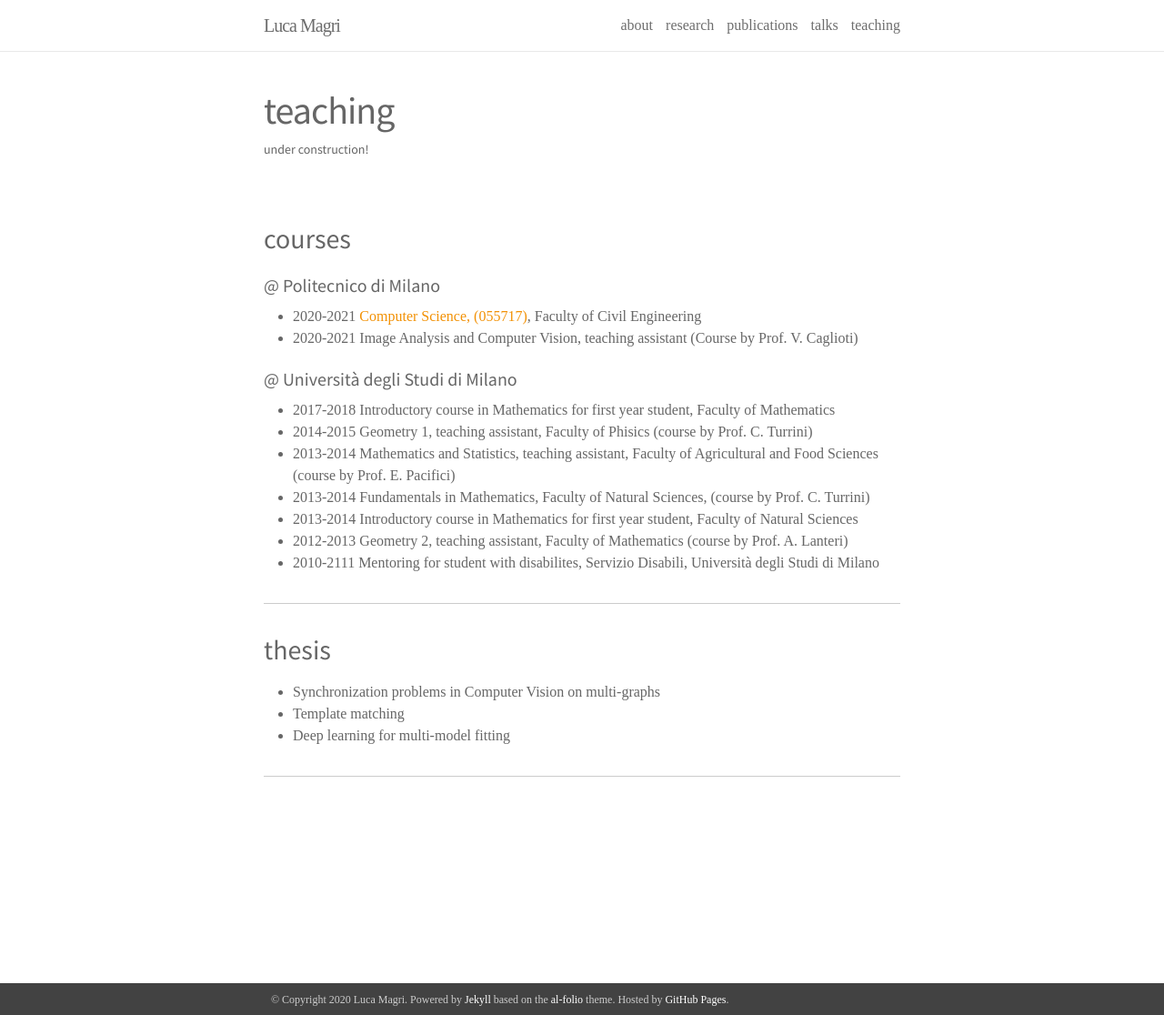
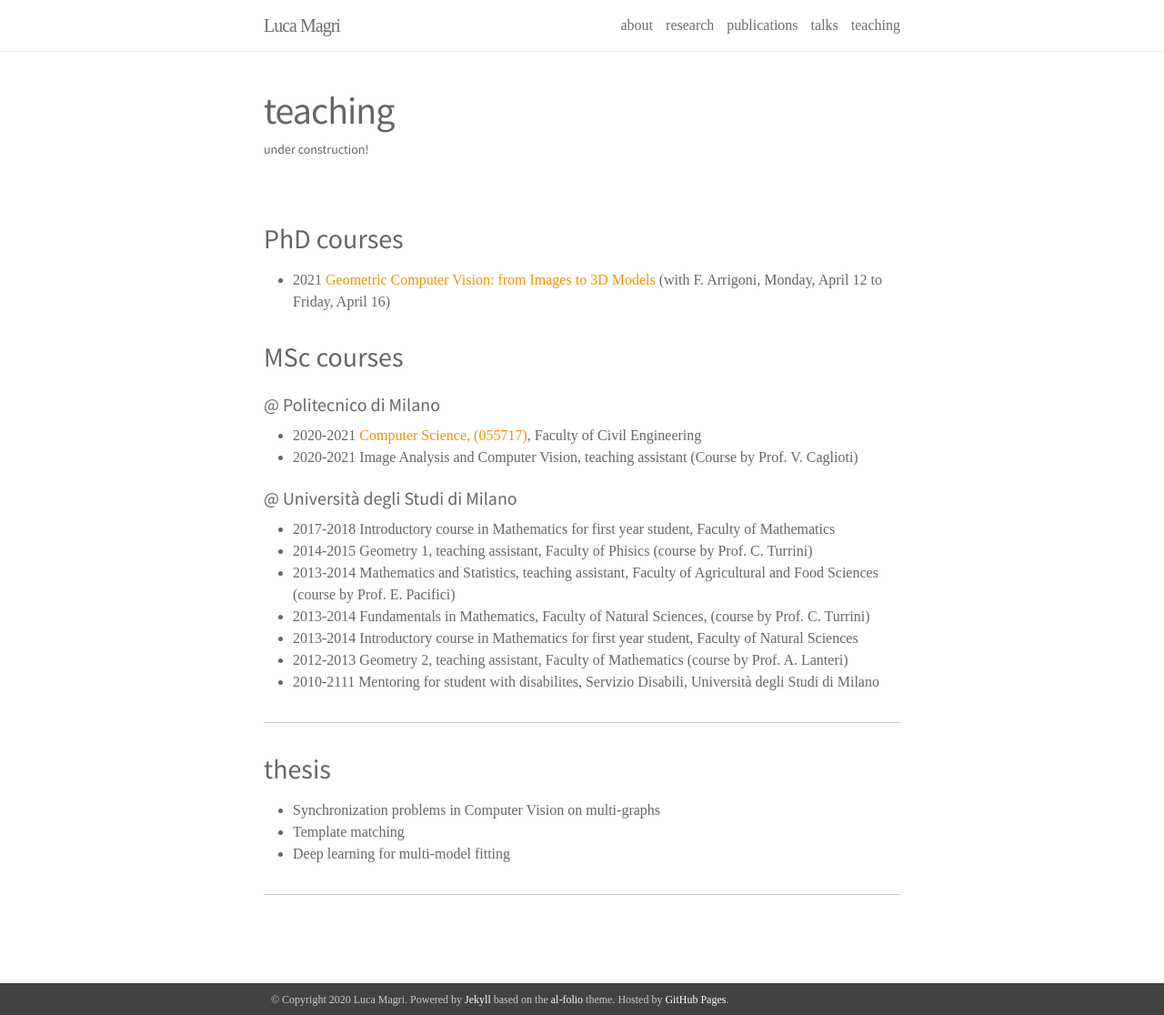
Before and after one commit to magrilu/magrilu.github.io, a Jekyll site: the page built from _pages/teaching.md, in a window 1280 px wide and 1116 px high. Shown: the whole window at 91% size. Built offline with Jekyll 4.4.1, drawn with Linux system fonts in a browser that asks for light colours; nearby versions of some CDN libraries; some web fonts are replaced.

Commit message:
add PhD course with Fede

```diff
--- a/_pages/teaching.md
+++ b/_pages/teaching.md
@@ -5,7 +5,11 @@ title: teaching
 description: under construction!
 ---
 
-### courses
+### PhD courses
+
+* 2021 [Geometric Computer Vision: from Images to 3D Models][im23d]  (with F. Arrigoni, Monday, April 12 to Friday, April 16)
+
+### MSc courses
 #### @ Politecnico di Milano
 * 2020-2021 [Computer Science, (055717)][cs2020], Faculty of Civil Engineering
 * 2020-2021 Image Analysis and Computer Vision, teaching assistant (Course by Prof. V. Caglioti)
```
Also changed, not shown: other parts of _pages/teaching.md (+1 -0 lines).
